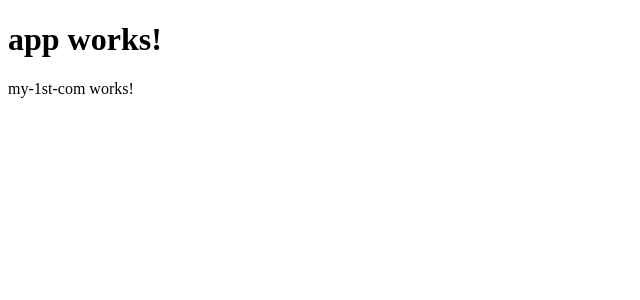
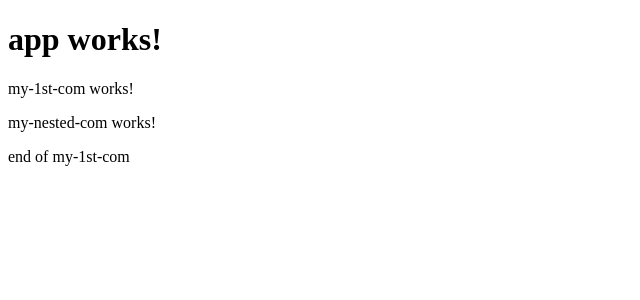
Before and after one commit to ikemtz/Ng2CliDemo, an Angular app: page / in a window 1280 px wide. Shown: the top 300 px of the page, without its empty margins (0-640 px from the left). Built offline with nearby package versions, Linux system fonts and the light colour scheme.

Commit message:
component nesting

```diff
--- a/src/app/app.module.ts
+++ b/src/app/app.module.ts
@@ -5,11 +5,13 @@ import { HttpModule } from '@angular/http';
 
 import { AppComponent } from './app.component';
 import { My1stComComponent } from './my-1st-com/my-1st-com.component';
+import { MyNestedComComponent } from './my-nested-com/my-nested-com.component';
 
 @NgModule({
   declarations: [
     AppComponent,
-    My1stComComponent
+    My1stComComponent,
+    MyNestedComComponent
   ],
   imports: [
     BrowserModule,
--- a/src/app/my-1st-com/my-1st-com.component.html
+++ b/src/app/my-1st-com/my-1st-com.component.html
@@ -1,3 +1,5 @@
 <p>
   my-1st-com works!
+  <app-my-nested-com></app-my-nested-com>
+  end of  my-1st-com
 </p>
--- /dev/null
+++ b/src/app/my-nested-com/my-nested-com.component.html
@@ -0,0 +1,3 @@
+<p>
+  my-nested-com works!
+</p>
--- /dev/null
+++ b/src/app/my-nested-com/my-nested-com.component.ts
@@ -0,0 +1,15 @@
+import { Component, OnInit } from '@angular/core';
+
+@Component({
+  selector: 'app-my-nested-com',
+  templateUrl: './my-nested-com.component.html',
+  styleUrls: ['./my-nested-com.component.less']
+})
+export class MyNestedComComponent implements OnInit {
+
+  constructor() { }
+
+  ngOnInit() {
+  }
+
+}
```
Also changed, not shown: src/app/my-nested-com/my-nested-com.component.less (added), 1 other file (tests, documents, lock files or other folders).
